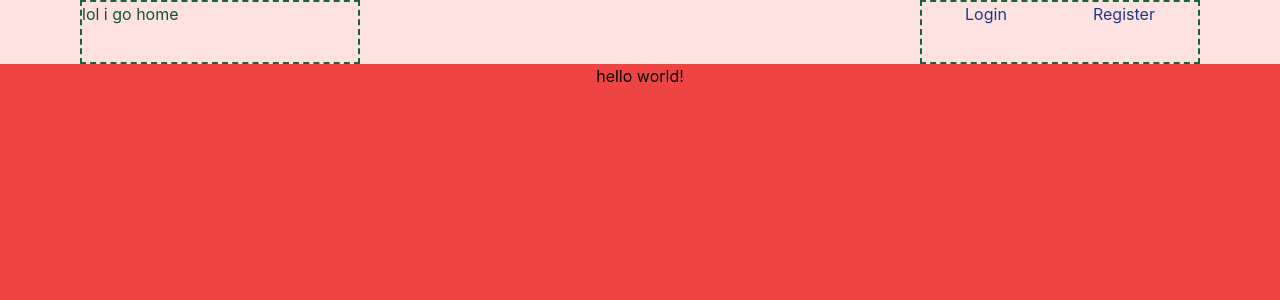
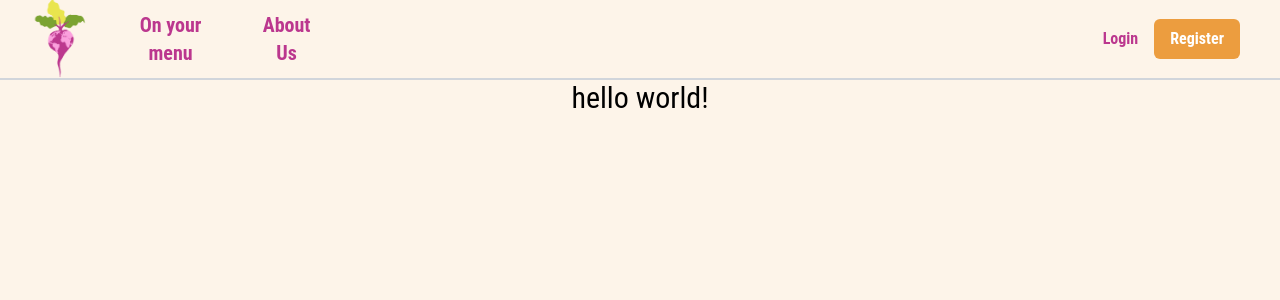
Before and after one commit to lbraby/hackathon-2024-frontend, a React (Create React App) app: page / in a window 1280 px wide. Shown: the top 300 px of the page. Built offline with nearby package versions, Linux system fonts and the light colour scheme.

Commit message:
styled navbar and background color

```diff
--- a/src/App.css
+++ b/src/App.css
@@ -36,3 +36,5 @@
     transform: rotate(360deg);
   }
 }
+
+@import url('https://fonts.googleapis.com/css2?family=Roboto+Condensed:ital,wght@0,100..900;1,100..900&display=swap')
--- a/src/App.js
+++ b/src/App.js
@@ -6,7 +6,7 @@ import Home from './Components/Home.js';
 
 function App() {
   return (
-    <div className="App">
+    <div className="App font-mono font-display">
       <Router>
         <Routes>
           <Route path="/">
--- a/src/Components/Home.js
+++ b/src/Components/Home.js
@@ -1,9 +1,9 @@
 import NavBar from "./NavBar";
 const Home = () => {
     return(
-        <div className="bg-red-500 min-h-screen w-full">
+        <div className="bg-[#FDF4E9] min-h-screen w-full">
             <NavBar/>
-            <div>
+            <div className="text-3xl">
                 hello world!
             </div>
         </div>
--- a/src/Components/NavBar.js
+++ b/src/Components/NavBar.js
@@ -1,14 +1,29 @@
 import { Link } from 'react-router-dom';
+import logo from '../logo.png';
 
 const NavBar = () => {
   return(
-    <div className="w-full h-16 bg-red-100 flex flex-row justify-between px-20">
-      <div className="w-1/4 flex border-green-800 border-dashed border-2">
-        <p className='text-green-900'><Link to="/">lol i go home</Link></p>
+    <div className="w-full h-20 bg-[#FDF4E9] flex flex-row justify-between px-8 border-b-2 border-gray-300">
+      <div className="w-1/4 flex justify-start items-center">
+        <p className='pr-4'>
+          <Link to="/">
+            <img src={logo} alt='logo' className="max-w-14"/>
+          </Link>
+        </p>
+        <div className="px-4 text-xl font-bold text-[#BB378E]">
+          <Link to="/">
+            On your menu
+          </Link>
+        </div>
+        <div className="px-4 text-xl font-bold text-[#BB378E]">
+          <Link to="/">
+            About Us
+          </Link>
+        </div>
       </div>
-      <div className="w-1/4 flex justify-around border-green-800 border-dashed border-2">
-        <p className='text-blue-900'><Link to="/login">Login</Link></p>
-        <p className='text-blue-900'><Link to="/register">Register</Link></p>
+      <div className="w-1/4 flex justify-end items-center">
+        <p className='text-[#BB378E] mx-2 font-bold'><Link to="/login">Login</Link></p>
+        <p className='text-white bg-[#EC9D3F] font-bold rounded-md px-4 py-2 mx-2'><Link to="/register">Register</Link></p>
       </div>
     </div>
   );
```
Also changed, not shown: src/logo.png (added), src/textlogo.png (added).
